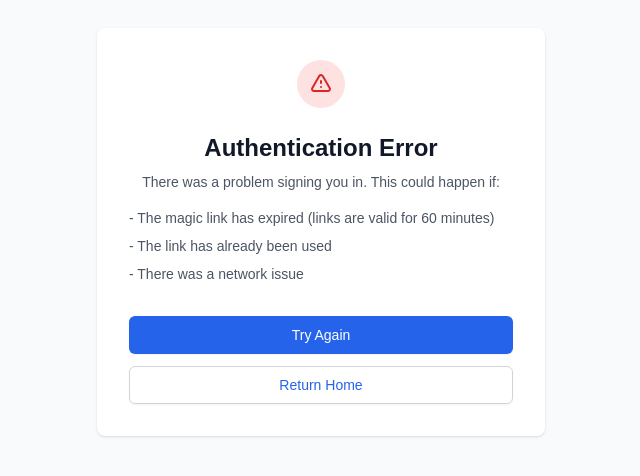
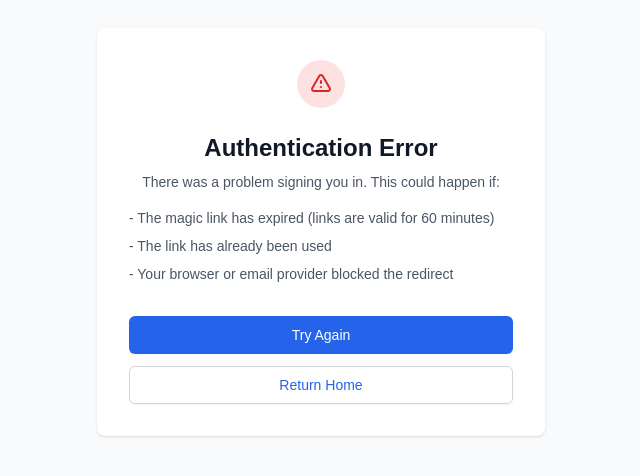
Before and after one commit to hugogseo/mundo-demo, a Next.js app: page /auth/error in a window 1280 px wide. Shown: the part 168-644 px from the top of the page, without its empty margins (319-959 px from the left). Built offline with nearby package versions, Linux system fonts and the light colour scheme.

Commit message:
debug: expose auth error details on error page

```diff
--- a/app/auth/callback/route.ts
+++ b/app/auth/callback/route.ts
@@ -10,7 +10,11 @@ export async function GET(request: Request) {
     const supabase = await createClient();
     const { error } = await supabase.auth.exchangeCodeForSession(code);
 
-    if (!error) {
+    if (error) {
+      console.error('Auth callback error:', error);
+      return NextResponse.redirect(`${origin}/auth/error?message=${encodeURIComponent(error.message)}`);
+    }
+
     const forwardedHost = request.headers.get('x-forwarded-host');
     const isLocalEnv = process.env.NODE_ENV === 'development';
 
@@ -24,7 +28,6 @@ export async function GET(request: Request) {
 
     return NextResponse.redirect(`${origin}${next}`);
   }
+
+  return NextResponse.redirect(`${origin}/auth/error?message=No+code+found`);
 }
-
-  return NextResponse.redirect(`${origin}/auth/error`);
-}
--- a/app/auth/error/page.tsx
+++ b/app/auth/error/page.tsx
@@ -1,9 +1,14 @@
+'use client';
+
+import { Suspense } from 'react';
+import { useSearchParams } from 'next/navigation';
 import Link from 'next/link';
 
-export default function AuthErrorPage() {
+function ErrorContent() {
+  const searchParams = useSearchParams();
+  const message = searchParams.get('message');
+
   return (
-    <div className="min-h-screen flex items-center justify-center bg-gray-50 dark:bg-gray-900 py-12 px-4 sm:px-6 lg:px-8">
-      <div className="max-w-md w-full">
     <div className="bg-white dark:bg-gray-800 shadow rounded-lg p-8">
       <div className="text-center">
         <div className="mx-auto flex items-center justify-center h-12 w-12 rounded-full bg-red-100 dark:bg-red-900/20">
@@ -24,13 +29,20 @@ export default function AuthErrorPage() {
         <h2 className="mt-6 text-2xl font-bold text-gray-900 dark:text-white">
           Authentication Error
         </h2>
+        {message && (
+          <div className="mt-4 p-3 bg-red-50 dark:bg-red-900/30 border border-red-200 dark:border-red-800 rounded-md">
+            <p className="text-sm font-medium text-red-800 dark:text-red-200">
+              {message}
+            </p>
+          </div>
+        )}
         <p className="mt-2 text-sm text-gray-600 dark:text-gray-400">
           There was a problem signing you in. This could happen if:
         </p>
         <ul className="mt-4 text-sm text-gray-600 dark:text-gray-400 text-left space-y-2">
           <li>- The magic link has expired (links are valid for 60 minutes)</li>
           <li>- The link has already been used</li>
-              <li>- There was a network issue</li>
+          <li>- Your browser or email provider blocked the redirect</li>
         </ul>
       </div>
 
@@ -49,6 +61,16 @@ export default function AuthErrorPage() {
         </Link>
       </div>
     </div>
+  );
+}
+
+export default function AuthErrorPage() {
+  return (
+    <div className="min-h-screen flex items-center justify-center bg-gray-50 dark:bg-gray-900 py-12 px-4 sm:px-6 lg:px-8">
+      <div className="max-w-md w-full">
+        <Suspense fallback={<div>Loading...</div>}>
+          <ErrorContent />
+        </Suspense>
       </div>
     </div>
   );
```
Lines whose indentation alone changed are shown as unchanged.
